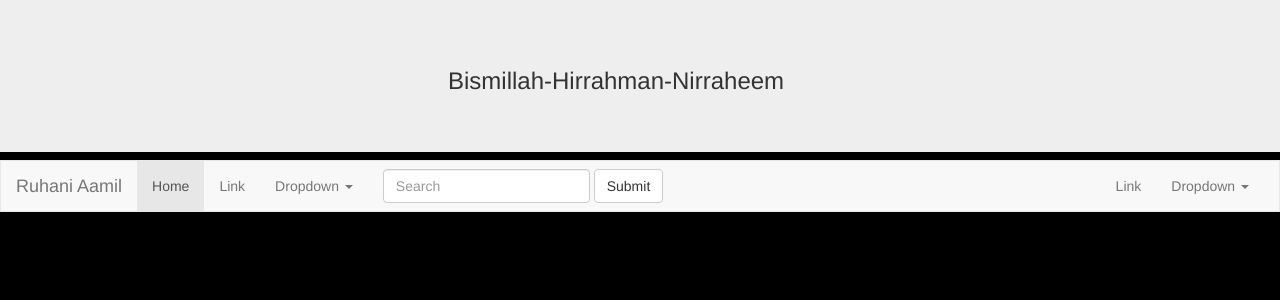
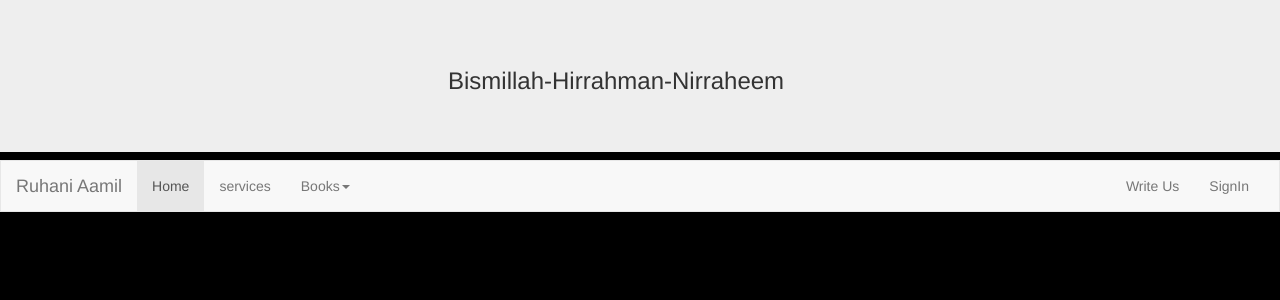
Before and after one commit to irfankhan309/ruh_repo, a Django app: page /home/ in a window 1280 px wide. Shown: the top 300 px of the page. Run offline with Django 3.2, Linux system fonts and the light colour scheme; some libraries are stand-ins or nearby versions.

Commit message:
navbar changes

```diff
--- a/templates/RuhaniApp/base.html
+++ b/templates/RuhaniApp/base.html
@@ -52,37 +52,21 @@
                   <div class="collapse navbar-collapse" id="bs-example-navbar-collapse-1">
                     <ul class="nav navbar-nav">
                       <li class="active"><a href="#">Home<span class="sr-only">(current)</span></a></li>
-                      <li><a href="#">Link</a></li>
+                      <li><a href="#">services</a></li>
                       <li class="dropdown">
-                        <a href="#" class="dropdown-toggle" data-toggle="dropdown" role="button" aria-haspopup="true" aria-expanded="false">Dropdown <span class="caret"></span></a>
+                        <a href="#" class="dropdown-toggle" data-toggle="dropdown" role="button" aria-haspopup="true" aria-expanded="false">Books<span class="caret"></span></a>
                         <ul class="dropdown-menu">
-                          <li><a href="#">Action</a></li>
-                          <li><a href="#">Another action</a></li>
-                          <li><a href="#">Something else here</a></li>
-                          <li role="separator" class="divider"></li>
-                          <li><a href="#">Separated link</a></li>
-                          <li role="separator" class="divider"></li>
-                          <li><a href="#">One more separated link</a></li>
-                        </ul>
+                          <li><a href="#">Deeniyat</a></li>
+                          <li><a href="#">Zikr Wa Azkar</a></li>
+                          <li><a href="#">Masayil</a></li>
+                          </ul>
                       </li>
                     </ul>
-                    <form class="navbar-form navbar-left">
-                      <div class="form-group">
-                        <input type="text" class="form-control" placeholder="Search">
-                      </div>
-                      <button type="submit" class="btn btn-default">Submit</button>
-                    </form>
                     <ul class="nav navbar-nav navbar-right">
-                      <li><a href="#">Link</a></li>
-                      <li class="dropdown">
-                        <a href="#" class="dropdown-toggle" data-toggle="dropdown" role="button" aria-haspopup="true" aria-expanded="false">Dropdown <span class="caret"></span></a>
-                        <ul class="dropdown-menu">
-                          <li><a href="#">Action</a></li>
-                          <li><a href="#">Another action</a></li>
-                          <li><a href="#">Something else here</a></li>
-                          <li role="separator" class="divider"></li>
-                          <li><a href="#">Separated link</a></li>
-                        </ul>
+                      <li><a href="#">Write Us</a></li>
+                      <li><a href="#">SignIn</a></li>
+
+                      </ul>
                       </li>
                     </ul>
                   </div><!-- /.navbar-collapse -->
@@ -90,10 +74,6 @@
               </nav>
 
 
-
-
-
-
     {% block content %}
 
     {% endblock %}
```
